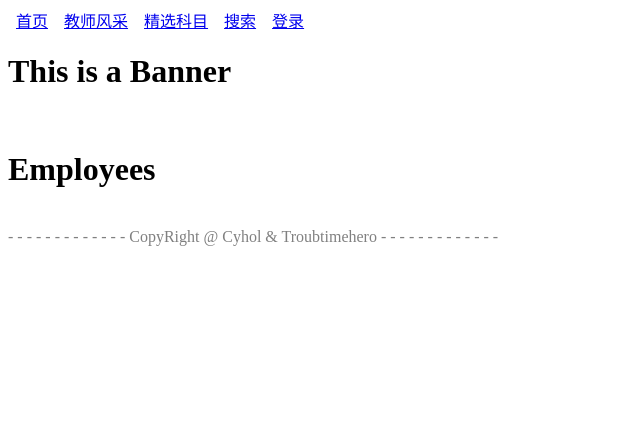
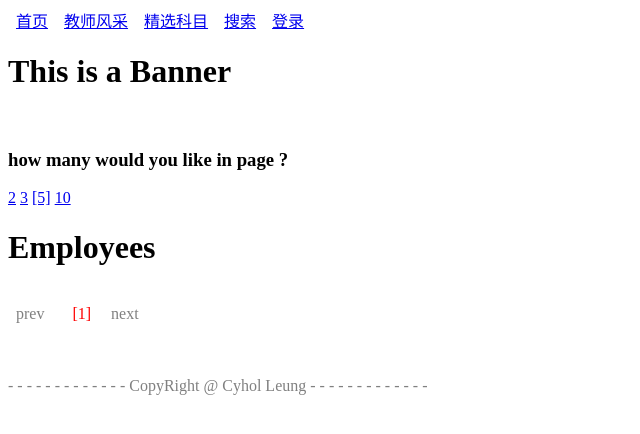
Before and after one commit to troubtimehero/web_TrainingInstitutions, a Django app: page /teach/emp/ in a window 1280 px wide. Shown: the top 434 px of the page, without its empty margins (0-640 px from the left). Run offline with Django 3.2, Linux system fonts and the light colour scheme; data that the repository does not hold is empty.

Commit message:
Paginator at /teach/emp/

```diff
--- a/TrainingInstitutions/settings.py
+++ b/TrainingInstitutions/settings.py
@@ -112,7 +112,7 @@ AUTH_PASSWORD_VALIDATORS = [
 
 LANGUAGE_CODE = 'en-us'
 
-TIME_ZONE = 'UTC'
+TIME_ZONE = 'GMT'
 
 USE_I18N = True
 
--- a/teach/views.py
+++ b/teach/views.py
@@ -3,6 +3,7 @@ import logging
 from datetime import datetime
 
 from django.contrib.auth.hashers import make_password, check_password
+from django.core.paginator import Paginator, EmptyPage
 from django.db.models import Q, F
 from django.http import HttpResponse, HttpResponseRedirect, JsonResponse
 from django.shortcuts import render, redirect
@@ -52,14 +53,30 @@ def get_subjects(request):
 
 def get_emp(request):
     title = 'Employees'
-    emps = Employees.objects.all()
+    try:
+        count_per_page = int(request.GET.get('n', 5))
+        if not 1 < count_per_page <= 10:
+            count_per_page = 5
+    except ValueError:
+        count_per_page = 5
+
+    print('count_per_page: %d' % count_per_page)
+
+    paginator = Paginator(Employees.objects.all(), count_per_page)
+    try:
+        p = int(request.GET.get('p', 1))
+        if not 0 < p <= paginator.num_pages:
+            raise EmptyPage
+    except (ValueError, EmptyPage):
+        return render(request, '404.html')
+
+    page = paginator.page(p)
     return render(request, 'teach/emp.html', context=check_is_login(locals()))
 
 
 def index(request):
     title = 'Home'
-    msg = 'This is Home Page!'
-
+    msg = 'Hello!'
     return render(request, 'index.html', check_is_login(locals()))
 
 
--- a/templates/404.html
+++ b/templates/404.html
@@ -1,4 +1,8 @@
 {% extends 'base.html' %}
+
+{% block banner %}
+
+{% endblock %}
 
 {% block header %}
     <h1>Page Not Found</h1>
--- a/templates/base.html
+++ b/templates/base.html
@@ -48,7 +48,10 @@
 
 {% endblock %}
 
-<label style="color:gray"> - - - - - - - - - - - - -      CopyRight @ Cyhol & Troubtimehero      - - - - - - - - - - - - - </label>
+<br>
+<br>
+<br>
+<label style="color:gray"> - - - - - - - - - - - - -      CopyRight @ Cyhol Leung      - - - - - - - - - - - - - </label>
 
 </body>
 </html>
--- a/templates/index.html
+++ b/templates/index.html
@@ -1,4 +1,8 @@
 {% extends 'base.html' %}
+
+{% block banner %}
+    <h3>notice the massage below:</h3>
+{% endblock %}
 
 {% block content %}
     <h2>{{ msg }}</h2>
--- a/templates/teach/emp.html
+++ b/templates/teach/emp.html
@@ -2,10 +2,17 @@
 
 {% block content %}
 
+{#choose count per page#}
+    <h3>how many would you like in page ?</h3>
+    <a href="{% url 'teach:emp' %}?n=2;p=1">{% ifequal count_per_page 2  %}[2]{% else %}2{% endifequal %}</a>
+    <a href="{% url 'teach:emp' %}?n=3;p=1">{% ifequal count_per_page 3  %}[3]{% else %}3{% endifequal %}</a>
+    <a href="{% url 'teach:emp' %}?n=5;p=1">{% ifequal count_per_page 5  %}[5]{% else %}5{% endifequal %}</a>
+    <a href="{% url 'teach:emp' %}?n=10;p=1">{% ifequal count_per_page 10  %}[10]{% else %}10{% endifequal %}</a>
 
+{#show employees in pages#}
     <h1>Employees</h1>
     <ul>
-    {% for emp in emps %}
+        {% for emp in page %}
             <li style="font-style: italic">{{ emp.name }}</li>
             <ul>
                 <li>card_id:    {{ emp.card_id }}</li>
@@ -19,11 +26,51 @@
                     {% endfor %}
 
                 </ul>
-{#    emps[0].teachers_set.all()[0].subject.name#}
 
             </ul>
             <br>
         {% endfor %}
 
     </ul>
+
+    <br>
+
+{#show the page index#}
+
+    {% if page.has_previous %}
+        <a style="color: blue" href="{% url 'teach:emp' %}?p={{ page.previous_page_number }};n={{ count_per_page }}">
+            &nbsp prev &nbsp
+        </a>
+    {% else %}
+        <a style="color: gray">
+            &nbsp prev &nbsp
+        </a>
+    {% endif %}
+
+
+    {% for foo in page.paginator.page_range %}
+        &nbsp &nbsp
+        {% if foo == page.number %}
+            <a style="color: red">
+                [{{ foo }}]
+            </a>
+        {% else %}
+            <a style="color: blue" href="{% url 'teach:emp' %}?p={{ foo }};n={{ count_per_page }}">
+                {{ foo }}
+            </a>
+        {% endif %}
+        &nbsp &nbsp
+    {% endfor %}
+
+
+    {% if page.has_next %}
+        <a style="color: blue" href="{% url 'teach:emp' %}?p={{ page.next_page_number }};n={{ count_per_page }}">
+            next
+        </a>
+    {% else %}
+        <a style="color: gray">
+            next
+        </a>
+    {% endif %}
+
 {% endblock %}
```
Lines whose indentation alone changed are shown as unchanged.
